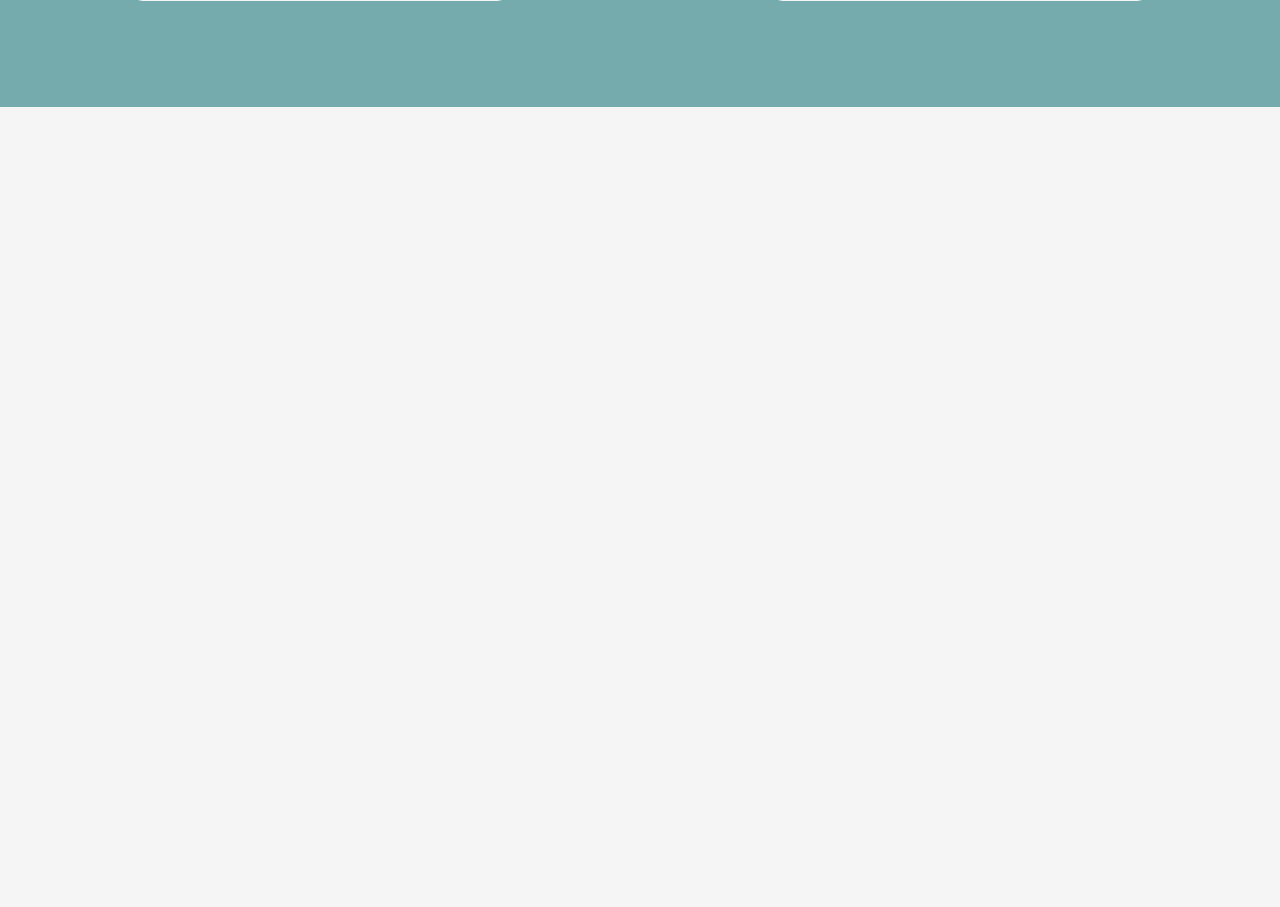
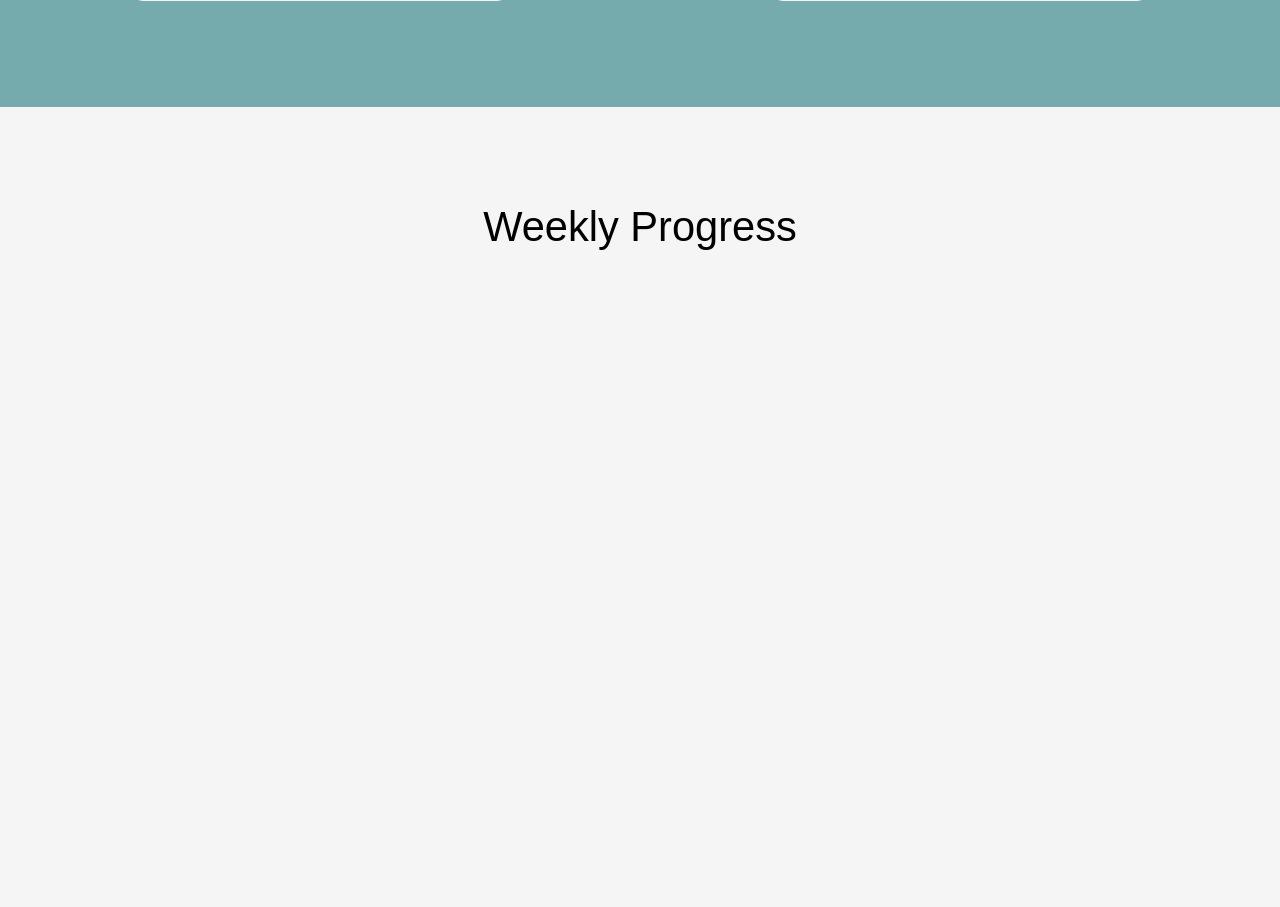
Before and after one commit to Maltiiski/StudyTracker, a Flask app: page / in a window 1280 px wide. Shown: the part 1493-2400 px from the top of the page. Run offline with Flask 3, Linux system fonts and the light colour scheme; some web fonts are replaced.

Commit message:
pagethreetitle

```diff
--- a/static/style.css
+++ b/static/style.css
@@ -208,3 +208,16 @@ section {
 }
 
 /* Page 3 */
+.page-three {
+    position: relative;
+    background-color: var(--abitwhite);
+}
+
+.p3t {
+    margin-top: 15vh;
+    position: absolute;
+    left: 50%;
+    transform: translate(-50%, -50%);
+    font-size: 2.6rem;
+    font-weight: 380;
+}
--- a/templates/index.html
+++ b/templates/index.html
@@ -55,6 +55,7 @@
 
         <!--Page3-->
         <section class="page-three">
+            <h2 class="p3t">Weekly Progress</h2>
             <div class="statweeklies">
                 <div class="weekly-stats">
 
```
